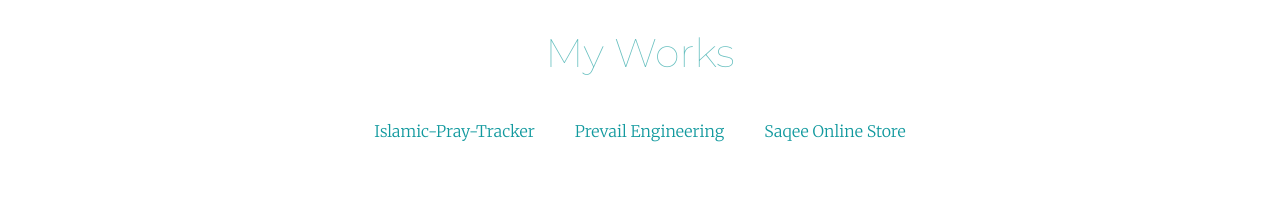
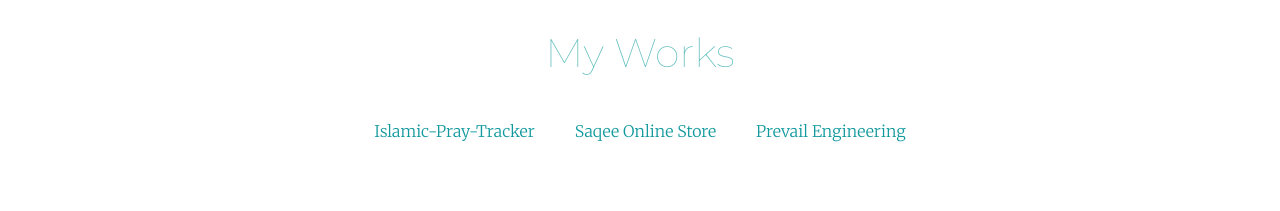
Before and after one commit to basit3407/basit-minhas, a Next.js app: page / in a window 1280 px wide. Shown: the part 2860-3071 px from the top of the page. Built offline with nearby package versions, Linux system fonts and the light colour scheme.

Commit message:
made changes

```diff
--- a/components/Middle.jsx
+++ b/components/Middle.jsx
@@ -115,10 +115,10 @@
           <a href="https://play.google.com/store/apps/details?id=com.bm.islamicpraytracker">
             Islamic-Pray-Tracker
           </a>
+          <a href="https://saqee-onlinestore.vercel.app">Saqee Online Store</a>
           <a href="https://prevail-engineering.vercel.app/">
             Prevail Engineering
           </a>
-          <a href="https://saqee-onlinestore.vercel.app">Saqee Online Store</a>
         </div>
         <hr />
         <div>
```
